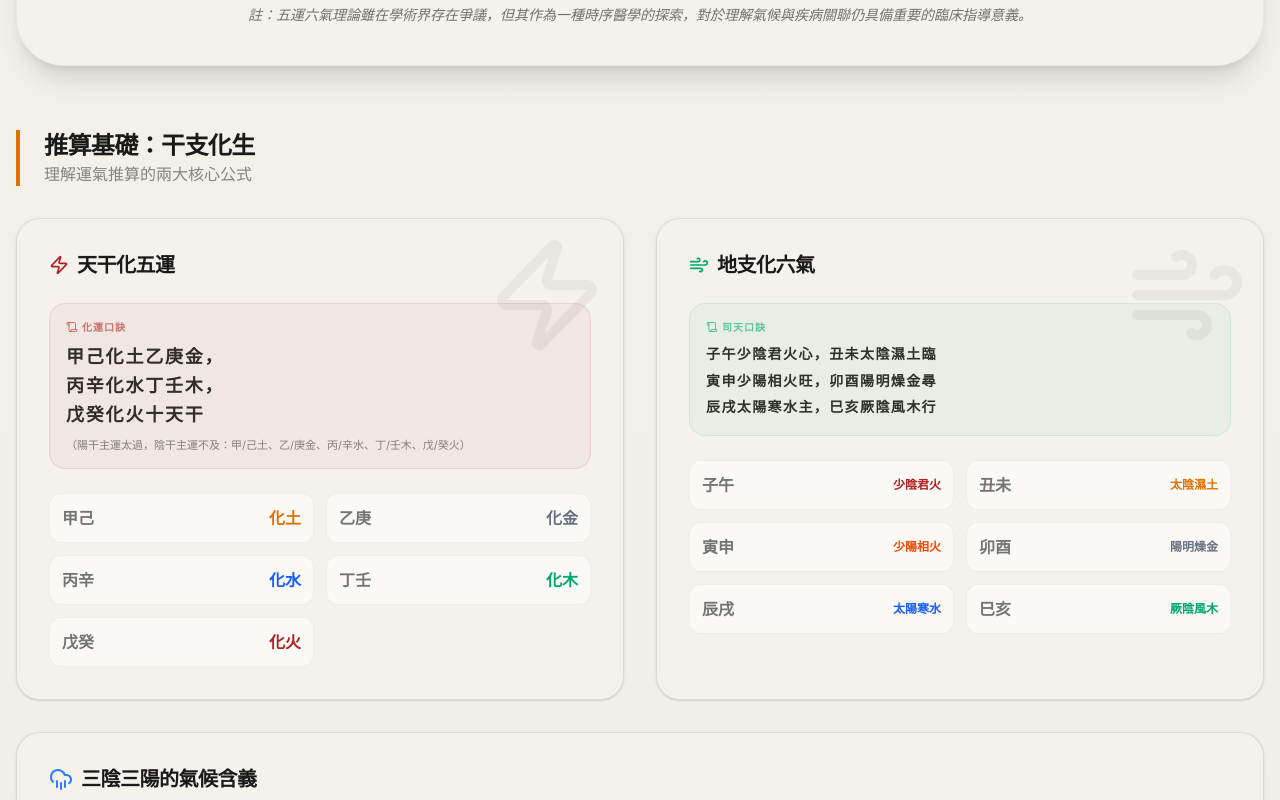
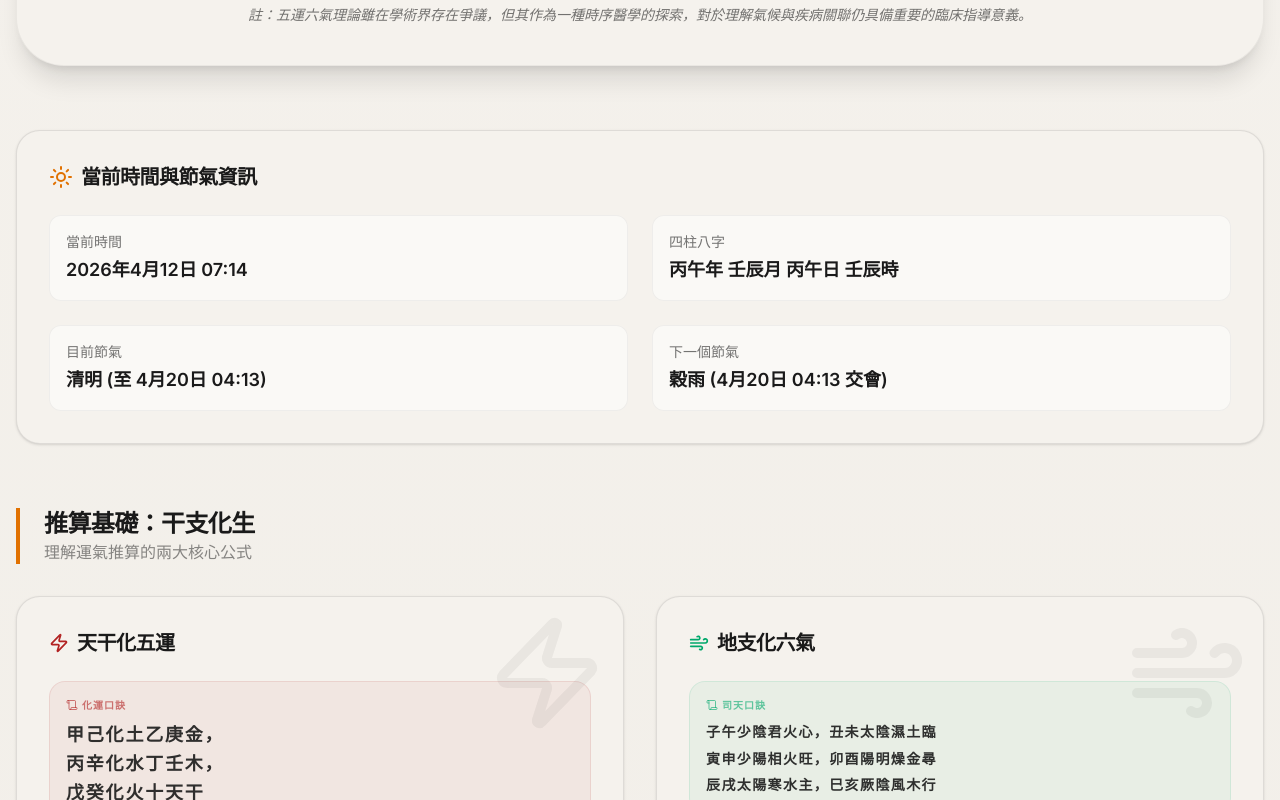
Before and after one commit to chimungwu/TCM_Weather, a React (Vite) app: page / in a window 1280 px wide. Shown: the part 660-1460 px from the top of the page. Built offline with nearby package versions, Linux system fonts and the light colour scheme.

Commit message:
feat: Add current time and BaZi info section
Integrates a new section to display the current date, time, Bazi (Four Pillars of Destiny), and solar term information. This enhances the user experience by providing relevant temporal context within the research platform.

```diff
--- a/src/components/TheorySection.tsx
+++ b/src/components/TheorySection.tsx
@@ -65,6 +65,31 @@ export default function TheorySection() {
           <p className="text-sm text-ink/60 italic">
             註：五運六氣理論雖在學術界存在爭議，但其作為一種時序醫學的探索，對於理解氣候與疾病關聯仍具備重要的臨床指導意義。
           </p>
+        </div>
+      </section>
+
+      {/* Current Time and BaZi Info */}
+      <section className="bg-parchment p-8 rounded-3xl border border-ink/10 shadow-sm">
+        <h3 className="text-xl font-bold mb-6 flex items-center gap-2">
+          <Sun className="text-amber-600" /> 當前時間與節氣資訊
+        </h3>
+        <div className="grid grid-cols-1 md:grid-cols-2 gap-6 font-sans">
+          <div className="p-4 bg-white/50 rounded-xl border border-ink/5">
+            <div className="text-sm text-ink/60 mb-1">當前時間</div>
+            <div className="text-lg font-bold text-ink">2026年4月12日 07:14</div>
+          </div>
+          <div className="p-4 bg-white/50 rounded-xl border border-ink/5">
+            <div className="text-sm text-ink/60 mb-1">四柱八字</div>
+            <div className="text-lg font-bold text-ink">丙午年 壬辰月 丙午日 壬辰時</div>
+          </div>
+          <div className="p-4 bg-white/50 rounded-xl border border-ink/5">
+            <div className="text-sm text-ink/60 mb-1">目前節氣</div>
+            <div className="text-lg font-bold text-ink">清明 (至 4月20日 04:13)</div>
+          </div>
+          <div className="p-4 bg-white/50 rounded-xl border border-ink/5">
+            <div className="text-sm text-ink/60 mb-1">下一個節氣</div>
+            <div className="text-lg font-bold text-ink">穀雨 (4月20日 04:13 交會)</div>
+          </div>
         </div>
       </section>
 
@@ -312,6 +337,69 @@ export default function TheorySection() {
         </div>
       </section>
 
+      {/* New Section: 24 Solar Terms and Six Qi */}
+      <section className="space-y-8">
+        <div className="flex items-center gap-4 border-l-4 border-amber-600 pl-6">
+          <div>
+            <h3 className="text-2xl font-bold">節氣與運氣：時間與氣候的對應</h3>
+            <p className="text-ink/50 font-sans">24節氣是運氣學說中劃分六步氣候的時間基準</p>
+          </div>
+        </div>
+
+        <div className="bg-parchment p-8 rounded-3xl border border-ink/10 shadow-sm">
+          <p className="text-sm text-ink/70 font-sans mb-8 leading-relaxed">
+            24節氣反映了太陽運行對地球氣候的影響，運氣學說將其作為劃分「六步氣候」（初之氣至終之氣）的時間節點。每個氣候階段涵蓋 4 個節氣，形成一個完整的年度氣候循環。
+          </p>
+          <div className="grid grid-cols-1 md:grid-cols-2 lg:grid-cols-4 gap-6 font-sans mb-8">
+            {[
+              { season: '春季', terms: ['立春', '雨水', '驚蟄', '春分', '清明', '穀雨'] },
+              { season: '夏季', terms: ['立夏', '小滿', '芒種', '夏至', '小暑', '大暑'] },
+              { season: '秋季', terms: ['立秋', '處暑', '白露', '秋分', '寒露', '霜降'] },
+              { season: '冬季', terms: ['立冬', '小雪', '大雪', '冬至', '小寒', '大寒'] },
+            ].map((season, i) => (
+              <div key={i} className="bg-white/50 p-6 rounded-2xl border border-ink/5">
+                <h4 className="font-bold text-lg text-ink mb-4">{season.season}</h4>
+                <div className="grid grid-cols-2 gap-2">
+                  {season.terms.map((term, j) => (
+                    <div key={j} className="text-sm text-ink/70 p-2 bg-white rounded-lg border border-ink/5 text-center">
+                      {term}
+                    </div>
+                  ))}
+                </div>
+              </div>
+            ))}
+          </div>
+
+          <div className="overflow-x-auto">
+            <table className="w-full text-left border-collapse font-sans">
+              <thead>
+                <tr className="border-b border-ink/10 text-xs uppercase tracking-wider text-ink/50">
+                  <th className="py-3 font-bold">六步氣候</th>
+                  <th className="py-3 font-bold">對應節氣</th>
+                  <th className="py-3 font-bold">氣候基調</th>
+                </tr>
+              </thead>
+              <tbody className="text-sm">
+                {[
+                  { step: '初之氣', terms: '大寒、立春、雨水、驚蟄', qi: '厥陰風木' },
+                  { step: '二之氣', terms: '春分、清明、穀雨、立夏', qi: '少陰君火' },
+                  { step: '三之氣', terms: '小滿、芒種、夏至、小暑', qi: '少陽相火' },
+                  { step: '四之氣', terms: '大暑、立秋、處暑、白露', qi: '太陰濕土' },
+                  { step: '五之氣', terms: '秋分、寒露、霜降、立冬', qi: '陽明燥金' },
+                  { step: '終之氣', terms: '小雪、大雪、冬至、小寒', qi: '太陽寒水' },
+                ].map((item, i) => (
+                  <tr key={i} className="border-b border-ink/5 hover:bg-ink/5 transition-colors">
+                    <td className="py-4 font-bold text-ink">{item.step}</td>
+                    <td className="py-4 text-ink/80">{item.terms}</td>
+                    <td className="py-4 text-cinnabar font-bold">{item.qi}</td>
+                  </tr>
+                ))}
+              </tbody>
+            </table>
+          </div>
+        </div>
+      </section>
+
       {/* Section 3: Combination */}
       <section className="space-y-8">
         <div className="flex items-center gap-4 border-l-4 border-amber-500 pl-6">
```
